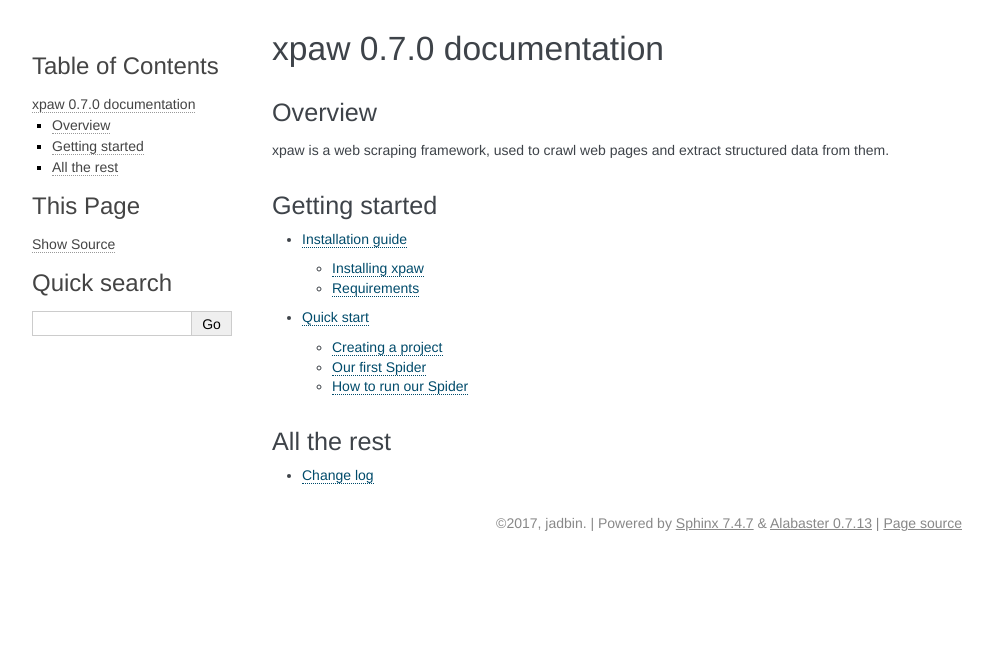
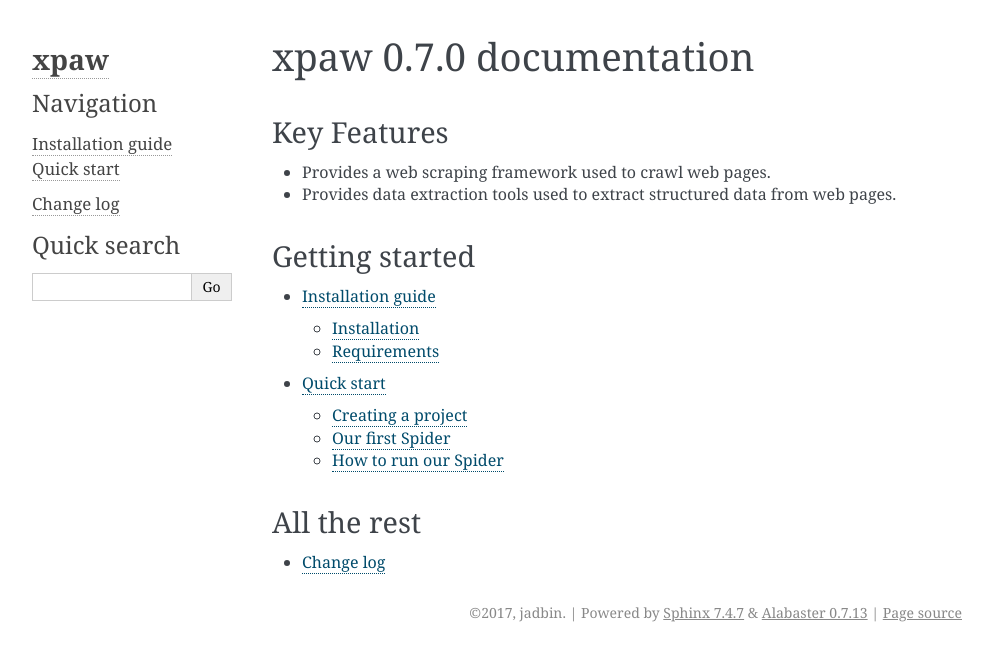
Before and after one commit to jadbin/xpaw, a Sphinx documentation site: the page built from docs/index.rst, in a window 1280 px wide. Shown: the top 661 px of the page, without its empty margins (148-1141 px from the left). Built offline with Sphinx 7.4.7, drawn with Linux system fonts in a browser that asks for light colours.

Commit message:
update docs

```diff
--- a/docs/_static/docs.css
+++ /dev/null
@@ -1,5 +0,0 @@
-@import url("default.css");
-
-body {
-    font-size: 14px;
-}
--- a/docs/conf.py
+++ b/docs/conf.py
@@ -95,14 +95,21 @@
 # documentation.
 #
 html_theme_options = {
-    'font_family': '"Helvetica Neue", Helvetica, "PingFang SC", "Hiragino Sans GB", "Microsoft YaHei", "微软雅黑", Arial, sans-serif;',
-    'font_size': '14px'
+    'font_family': "'goudy old style', 'minion pro', 'bell mt', Georgia, 'Hiragino Mincho Pro', 'Hiragino Sans GB', 'PingFang SC', 'Microsoft YaHei', '微软雅黑', serif",
+    'font_size': '16px'
+}
+
+# Custom sidebar templates, maps document names to template names.
+html_sidebars = {
+    '**': [
+        'about.html', 'navigation.html', 'searchbox.html',
+    ]
 }
 
 # Add any paths that contain custom static files (such as style sheets) here,
 # relative to this directory. They are copied after the builtin static files,
 # so a file named "default.css" will overwrite the builtin "default.css".
-html_static_path = ['_static']
+# html_static_path = ['_static']
 
 
 # -- Options for HTMLHelp output ------------------------------------------
--- a/docs/index.rst
+++ b/docs/index.rst
@@ -8,10 +8,11 @@
 xpaw |version| documentation
 ============================
 
-Overview
-========
+Key Features
+============
 
-xpaw is a web scraping framework, used to crawl web pages and extract structured data from them.
+- Provides a web scraping framework used to crawl web pages.
+- Provides data extraction tools used to extract structured data from web pages.
 
 Getting started
 ===============
--- a/docs/intro/install.rst
+++ b/docs/intro/install.rst
@@ -4,8 +4,8 @@
 Installation guide
 ==================
 
-Installing xpaw
-===============
+Installation
+============
 
 安装xpaw需要Python 3.5及更高版本的环境支持。
 
```
Also changed, not shown: docs/changelog.rst (+4 -4 lines).
